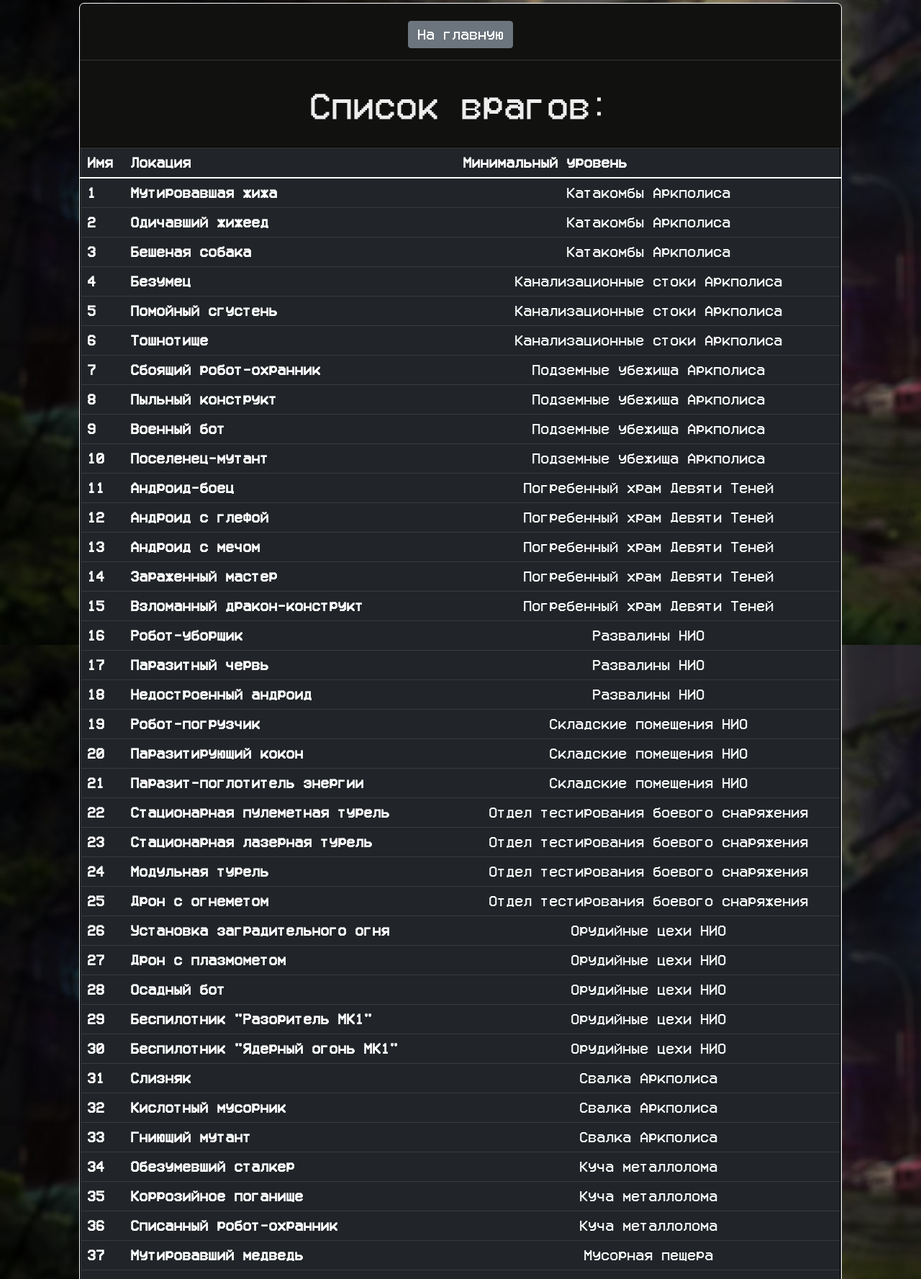
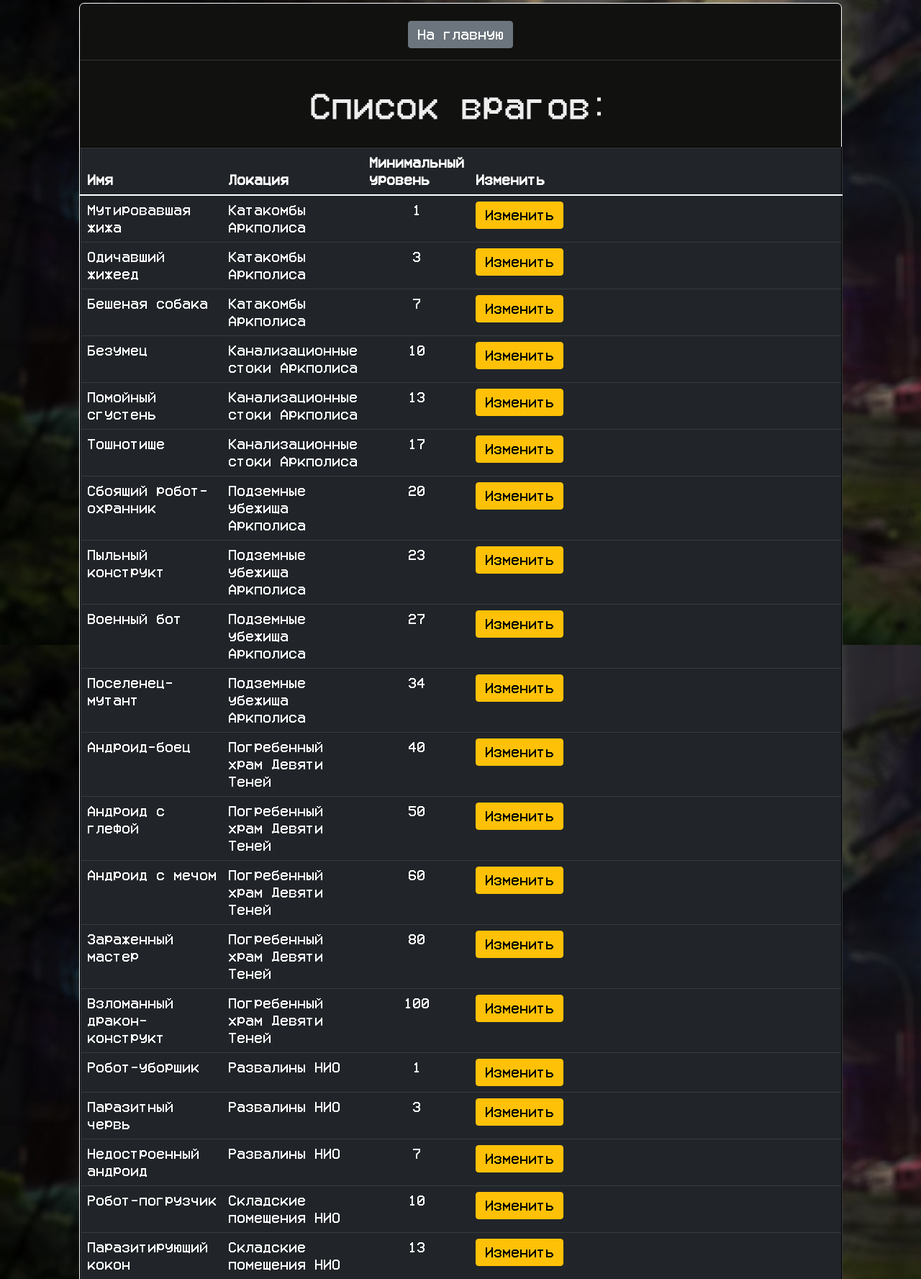
Before and after one commit to Vegoram/Roguelike-Site-Game, a Flask app: page /enemy_table in a window 1280 px wide. Shown: the part 184-1961 px from the top of the page at 72% size. Run offline with Flask 2, Linux system fonts and the light colour scheme; data comes from the database, SQL or seed files in the repository; data that the repository does not hold is empty.

Commit message:
Update enemy_page.html

```diff
--- a/templates/enemy_page.html
+++ b/templates/enemy_page.html
@@ -5,7 +5,9 @@
 <div align="center" class="centred_div table_div">
     <br>
     <a class="btn btn-secondary" href="/" role="button">На главную</a>
-    <br><hr><br>
+    <br>
+    <hr>
+    <br>
     <h1 align="center">Список врагов:</h1><br>
     <table class="table table-dark" border="2">
         <thead>
@@ -13,17 +15,24 @@
             <th scope="col">Имя</th>
             <th scope="col">Локация</th>
             <th scope="col">Минимальный уровень</th>
+            <th scope="col">Изменить</th>
         </tr>
         </thead>
         <tbody>
         {% for enemy in enemies %}
         <tr>
-                    <th scope="row">{{ enemy[0] }}</th>
-                    <th scope="row">{{ enemy[1] }}</th>
-                    <td align="center">{{ enemy[2] }}</td>
+            <td scope="row">{{ enemy[1] }}</td>
+            <td>{{ enemy[2] }}</td>
+            <td align="center">{{ enemy[3] }}</td>
+            <td>
+                <form>
+                    <a href="/new_enemy/{{ enemy[0] }}" class="btn btn-warning">Изменить</a>
+                </form>
+            </td>
         </tr>
         {% endfor %}
         </tbody>
     </table>
+    <a href="/new_enemy" class="btn btn-warning">Добавить</a>
 </div>
 {% endblock %}
```
Lines whose indentation alone changed are shown as unchanged.
